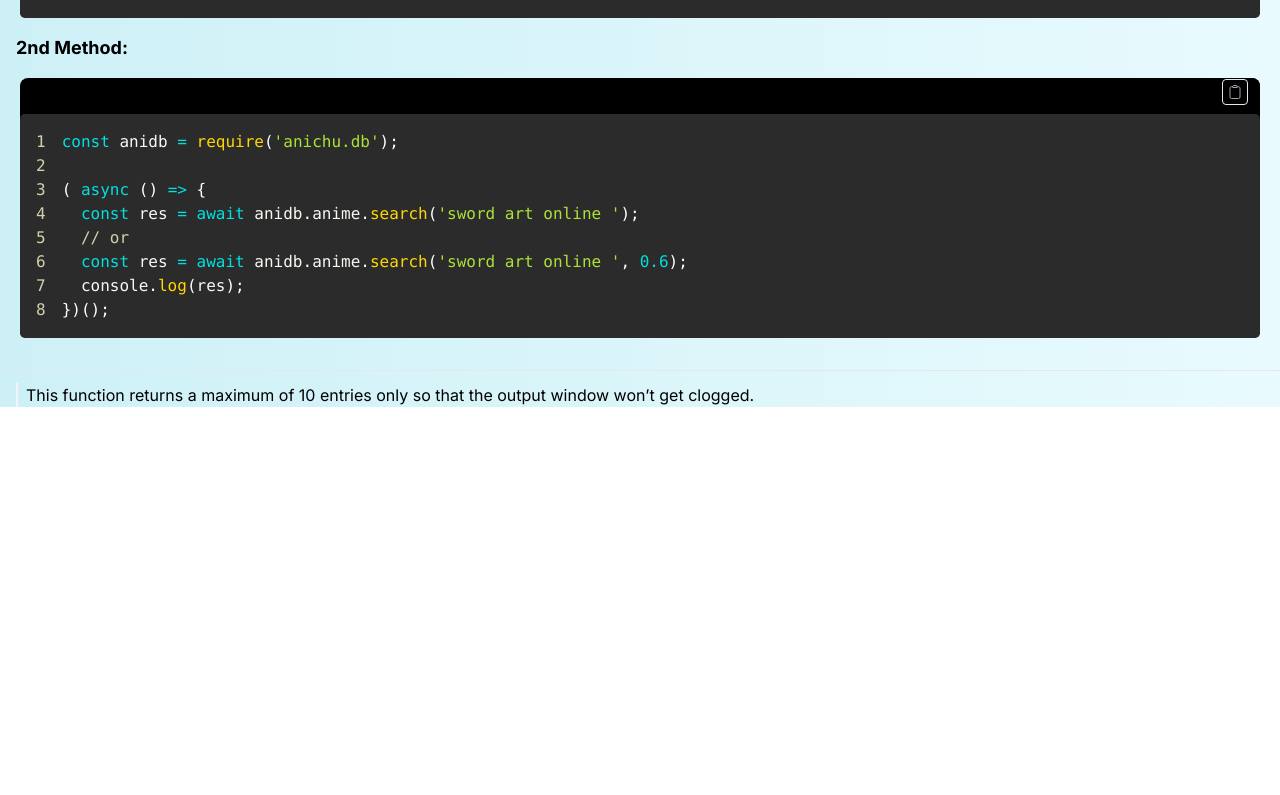
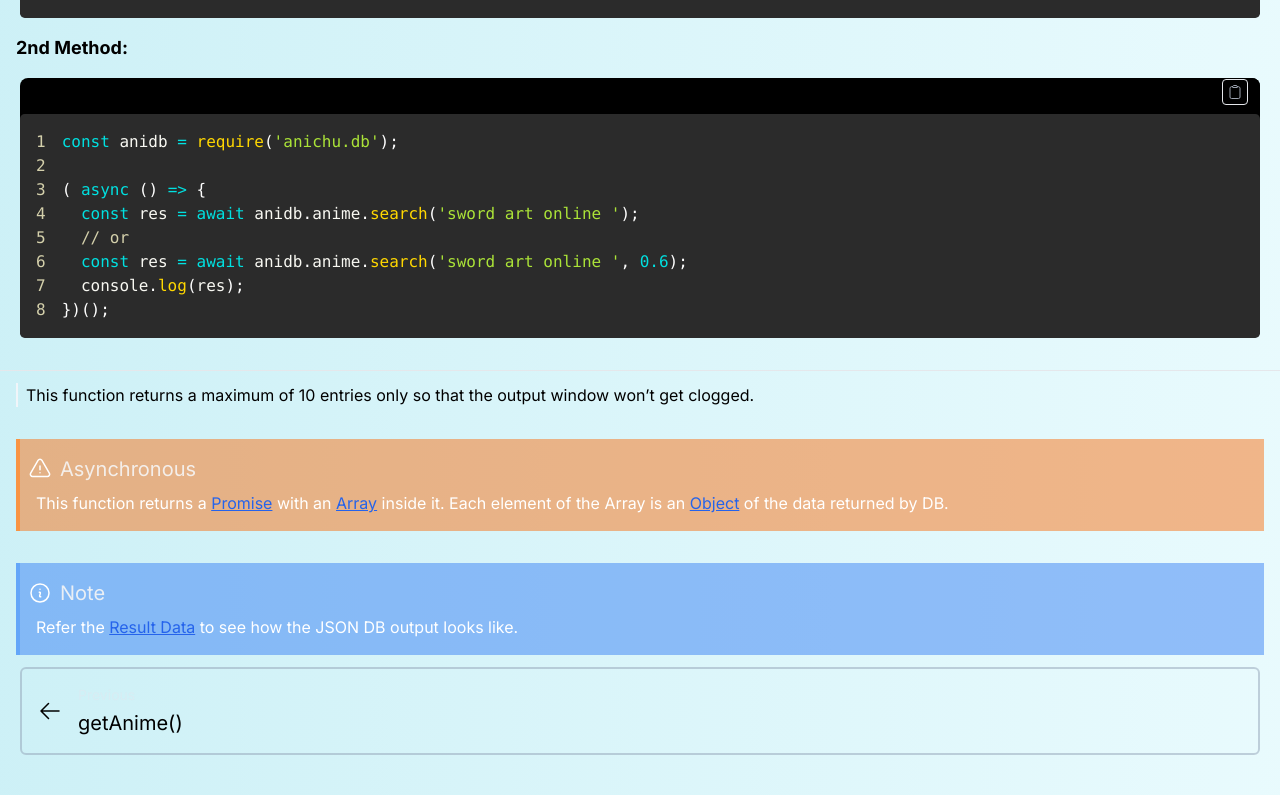
Before and after one commit to NanotechPikachu/Next, a Next.js app: page /searchanime in a window 1280 px wide. Shown: the part 809-1604 px from the top of the page. Before the commit the page ends 1216 px from the top, so only its background shows below. Built offline with nearby package versions, Linux system fonts and the light colour scheme.

Commit message:
Update page.jsx

```diff
--- a/src/app/searchanime/page.jsx
+++ b/src/app/searchanime/page.jsx
@@ -67,6 +67,13 @@ export default function GetAnime() {
     <div className="mt-3 ml-4 mr-4 text-black border-l-2 border-slate-100">
     <p className="ml-2">This function returns a maximum of 10 entries only so that the output window won’t get clogged.</p>
     </div>
+    <Warning title="Asynchronous">
+This function returns a <a href="https://developer.mozilla.org/en-US/docs/Web/JavaScript/Reference/Global_Objects/Promise" className="text-blue-600 hover:text-blue-700"><u>Promise</u></a> with an <a href="https://developer.mozilla.org/en-US/docs/Web/JavaScript/Reference/Global_Objects/Array" className="text-blue-600 hover:text-blue-700"><u>Array</u></a> inside it. Each element of the Array is an <a href="https://developer.mozilla.org/en-US/docs/Web/JavaScript/Reference/Global_Objects/Object" className="text-blue-600 hover:text-blue-700"><u>Object</u></a> of the data returned by DB.
+    </Warning>
+    <Note>
+Refer the <Link href="/result" className="text-blue-600 hover:text-blue-700"><u>Result Data</u></Link> to see how the JSON DB output looks like.
+    </Note>
+    <PrevCard title="getAnime()" link="/getanime" className="mt-3 mb-10" />
     </div>
   )
 }
```
